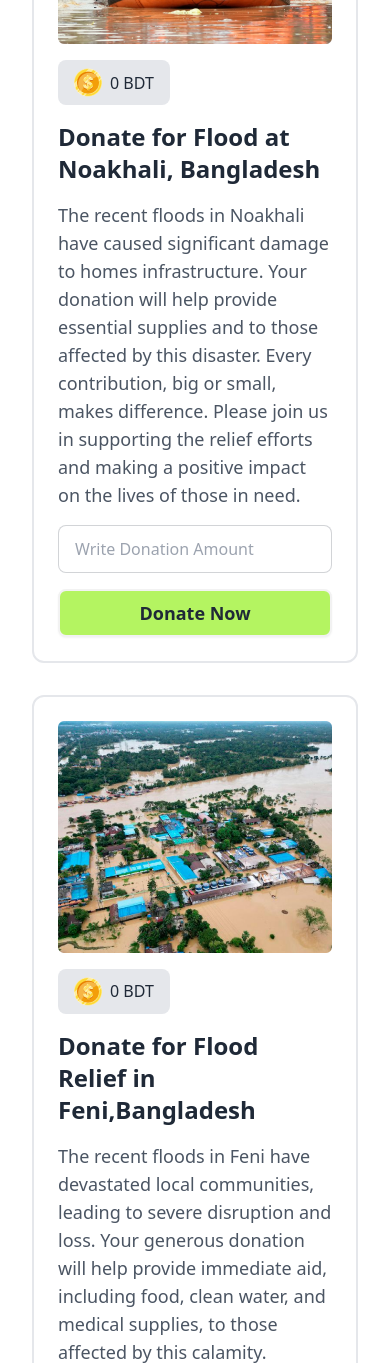
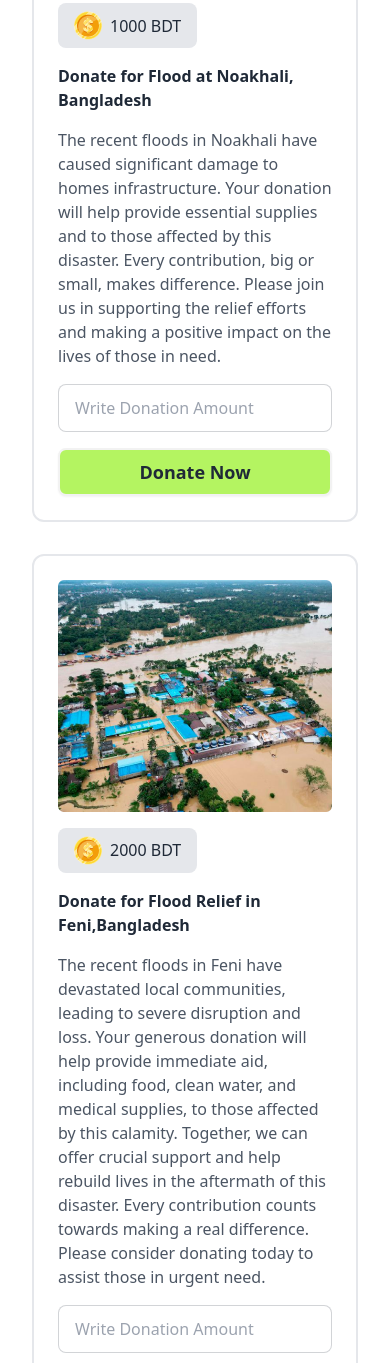
Before and after one commit to LichtAD/assignment_05, a plain HTML site: page index.html in a window 390 px wide. Shown: the part 467-1830 px from the top of the page. Drawn offline with nearby package versions, Linux system fonts and the light colour scheme.

Commit message:
made the nav and btn sticky and done with index design

```diff
--- a/index.html
+++ b/index.html
@@ -24,6 +24,9 @@
 </head>
 
 <body>
+
+    <!-- <div class="relative"> -->
+        <div class="fixed top-0 left-0 right-0">
             <!-- ! navbar part -->
             <nav class="flex justify-between items-center bg-nav_bg px-3 lg:px-16 py-6">
                 <div class="flex gap-4">
@@ -42,14 +45,17 @@
                 </div>
             </nav>
 
+
             <!-- ! button part -->
-    <div class="my-8 flex justify-center items-center gap-4">
+            <div class="py-4 flex justify-center items-center gap-4 bg-white">
                 <button class="btn btn-md border-2 px-6 bg-color_lime font-bold">Donation</button>
                 <button class="btn btn-md border-2 px-6 bg-white">History</button>
             </div>
+        </div>
+    <!-- </div> -->
 
     <!-- ! card part -->
-    <div class="p-8 space-y-8">
+    <div class="p-8 space-y-8 mb-10 mt-48">
         <!-- ! card 1 -->
         <div class="lg:w-11/12 mx-auto p-6 lg:p-8 lg:flex border-2 rounded-xl gap-10">
             <div class="lg:w-1/2 mb-4 lg:my-0">
@@ -59,12 +65,13 @@
             <div class="lg:w-1/2 space-y-4 lg:space-y-9">
                 <button disabled class="flex items-center gap-2 bg-gray-200 px-4 py-2 rounded-lg">
                     <img src="./assets/coin.png" alt="">
-                    <p><span>0</span> BDT</p>
+                    <p><span>1000</span> BDT</p>
                 </button>
 
-                <h2 class="font-extrabold text-2xl">Donate for Flood at Noakhali, Bangladesh</h2>
+                <h2 class="font-extrabold lg:text-2xl">Donate for Flood at Noakhali, Bangladesh</h2>
 
-                <p class="text-gray-600 text-lg">The recent floods in Noakhali have caused significant damage to homes
+                <p class="text-gray-600 lg:text-lg">The recent floods in Noakhali have caused significant damage to
+                    homes
                     infrastructure. Your
                     donation will help provide essential supplies and to those affected by this disaster. Every
                     contribution, big or small, makes difference. Please join us in supporting the relief efforts and
@@ -88,12 +95,16 @@
             <div class="lg:w-1/2 space-y-4 lg:space-y-9">
                 <button disabled class="flex items-center gap-2 bg-gray-200 px-4 py-2 rounded-lg">
                     <img src="./assets/coin.png" alt="">
-                    <p><span>0</span> BDT</p>
+                    <p><span>2000</span> BDT</p>
                 </button>
 
-                <h2 class="font-extrabold text-2xl">Donate for Flood Relief in Feni,Bangladesh</h2>
+                <h2 class="font-extrabold lg:text-2xl">Donate for Flood Relief in Feni,Bangladesh</h2>
 
-                <p class="text-gray-600 text-lg">The recent floods in Feni have devastated local communities, leading to severe disruption and loss. Your generous donation will help provide immediate aid, including food, clean water, and medical supplies, to those affected by this calamity. Together, we can offer crucial support and help rebuild lives in the aftermath of this disaster. Every contribution counts towards making a real difference. Please consider donating today to assist those in urgent need.
+                <p class="text-gray-600 lg:text-lg">The recent floods in Feni have devastated local communities, leading
+                    to severe disruption and loss. Your generous donation will help provide immediate aid, including
+                    food, clean water, and medical supplies, to those affected by this calamity. Together, we can offer
+                    crucial support and help rebuild lives in the aftermath of this disaster. Every contribution counts
+                    towards making a real difference. Please consider donating today to assist those in urgent need.
                 </p>
 
                 <input type="text" placeholder="Write Donation Amount" class="input input-bordered w-full" />
@@ -113,12 +124,13 @@
             <div class="lg:w-1/2 space-y-4 lg:space-y-11">
                 <button disabled class="flex items-center gap-2 bg-gray-200 px-4 py-2 rounded-lg">
                     <img src="./assets/coin.png" alt="">
-                    <p><span>0</span> BDT</p>
+                    <p><span>3000</span> BDT</p>
                 </button>
 
-                <h2 class="font-extrabold text-2xl">Aid for Injured in the Quota Movement</h2>
+                <h2 class="font-extrabold lg:text-2xl">Aid for Injured in the Quota Movement</h2>
 
-                <p class="text-gray-600 text-lg">The recent Quota movement has resulted in numerous injuries and significant
+                <p class="text-gray-600 lg:text-lg">The recent Quota movement has resulted in numerous injuries and
+                    significant
                     hardship for many individuals. Your support is crucial in providing medical assistance,
                     rehabilitation, and necessary supplies to those affected. By contributing, you help ensure that
                     injured individuals receive the care and support they need during this challenging time. Every
@@ -136,6 +148,9 @@
 
     </div>
 
+    <!-- ! footer part -->
+    <div class="bg-nav_bg w-full h-24"></div>
+
     <script src="js/main.js"></script>
 </body>
 
```
Also changed, not shown: Project-working-Roeadmap.txt. Lines whose indentation alone changed are shown as unchanged.
